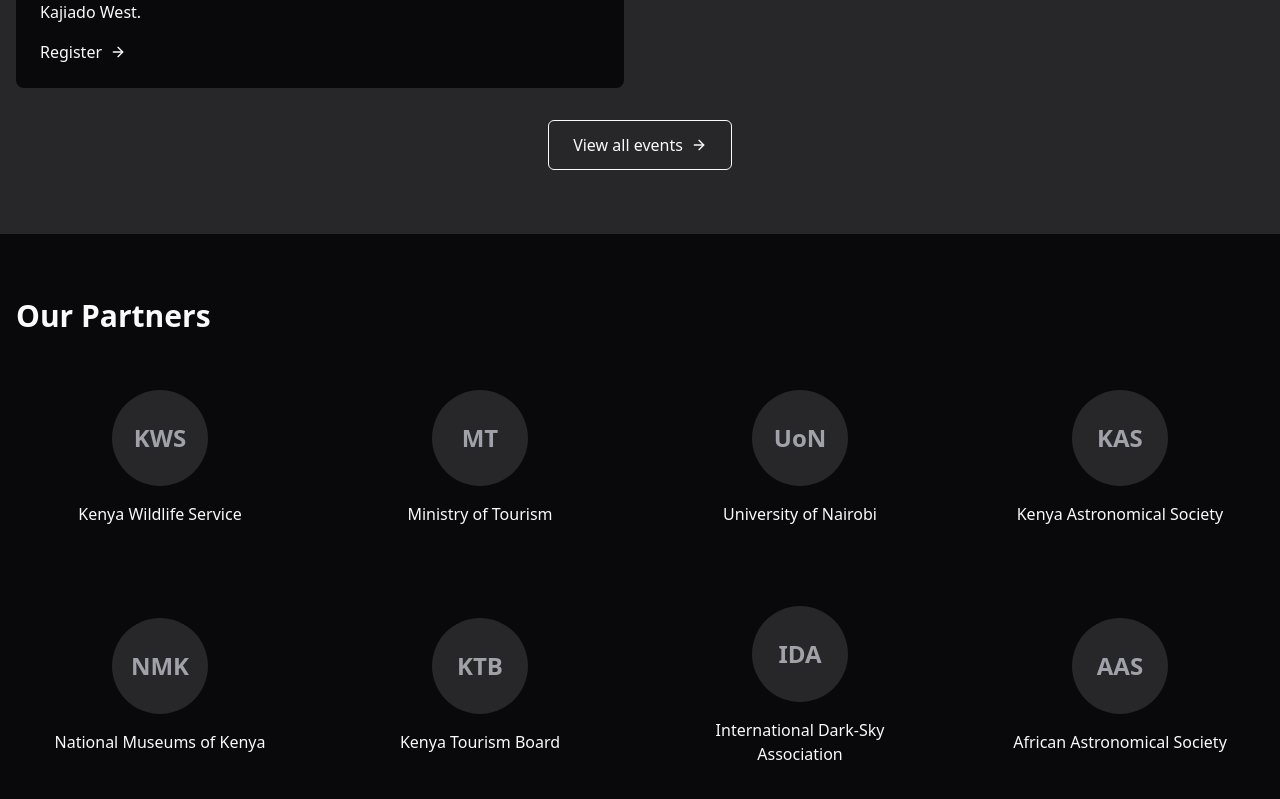
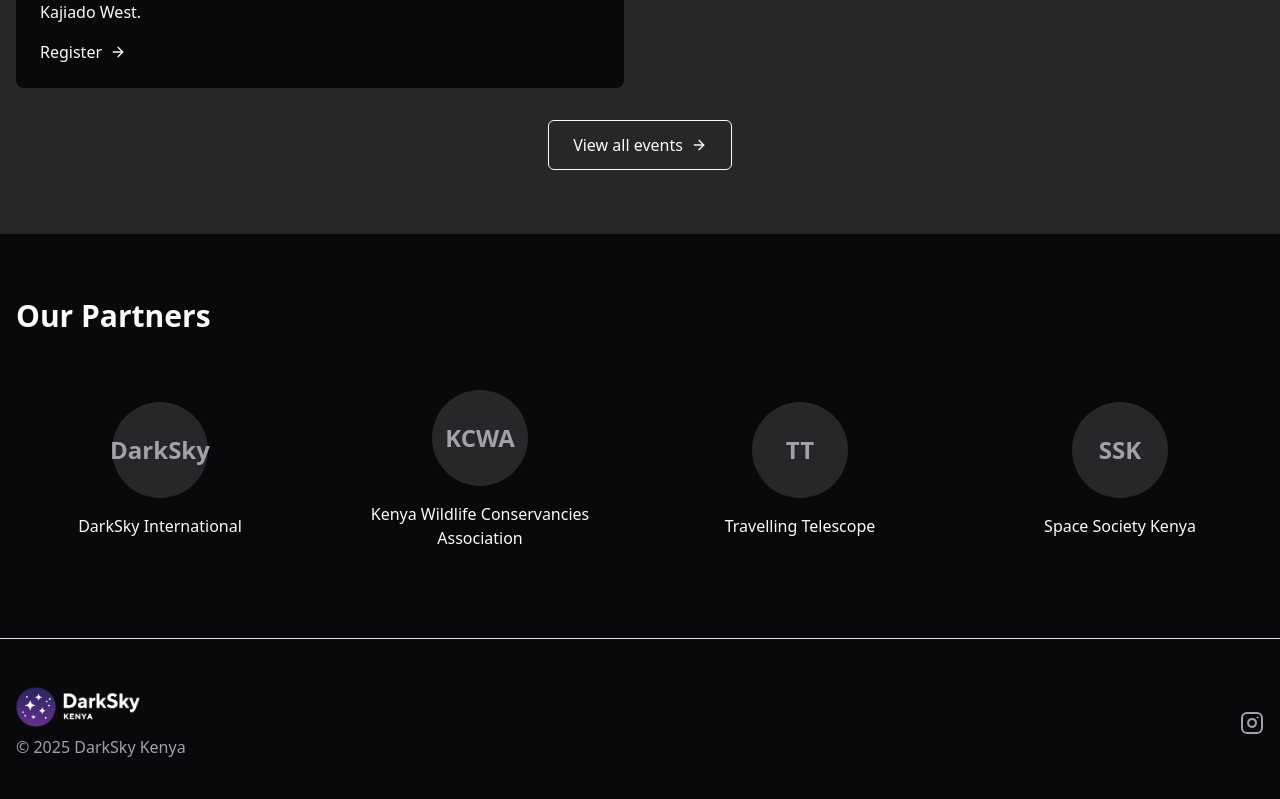
Before and after one commit to e-lion/darksky-kenya, a Next.js app: page /our-work in a window 1280 px wide. Shown: the part 1953-2752 px from the top of the page. Built offline with nearby package versions, Linux system fonts and the light colour scheme.

Commit message:
Fix: list actual partners

```diff
--- a/app/our-work/page.tsx
+++ b/app/our-work/page.tsx
@@ -195,12 +195,16 @@ const events: Event[] = [
 ]
 
 const partners = [
-  { name: "Kenya Wildlife Service", initial: "KWS" },
-  { name: "Ministry of Tourism", initial: "MT" },
-  { name: "University of Nairobi", initial: "UoN" },
-  { name: "Kenya Astronomical Society", initial: "KAS" },
-  { name: "National Museums of Kenya", initial: "NMK" },
-  { name: "Kenya Tourism Board", initial: "KTB" },
-  { name: "International Dark-Sky Association", initial: "IDA" },
-  { name: "African Astronomical Society", initial: "AAS" },
+  // { name: "Kenya Wildlife Service", initial: "KWS" },
+  // { name: "Ministry of Tourism", initial: "MT" },
+  // { name: "University of Nairobi", initial: "UoN" },
+  // { name: "Kenya Astronomical Society", initial: "KAS" },
+  // { name: "National Museums of Kenya", initial: "NMK" },
+  // { name: "Kenya Tourism Board", initial: "KTB" },
+  // { name: "DarkSky International", initial: "IDA" },
+  // { name: "African Astronomical Society", initial: "AAS" },
+  { name: "DarkSky International", initial: "DarkSky" },
+  { name: "Kenya Wildlife Conservancies Association", initial: "KCWA" },
+  { name: "Travelling Telescope", initial: "TT" },
+  { name: "Space Society Kenya", initial: "SSK" },
 ]
```
